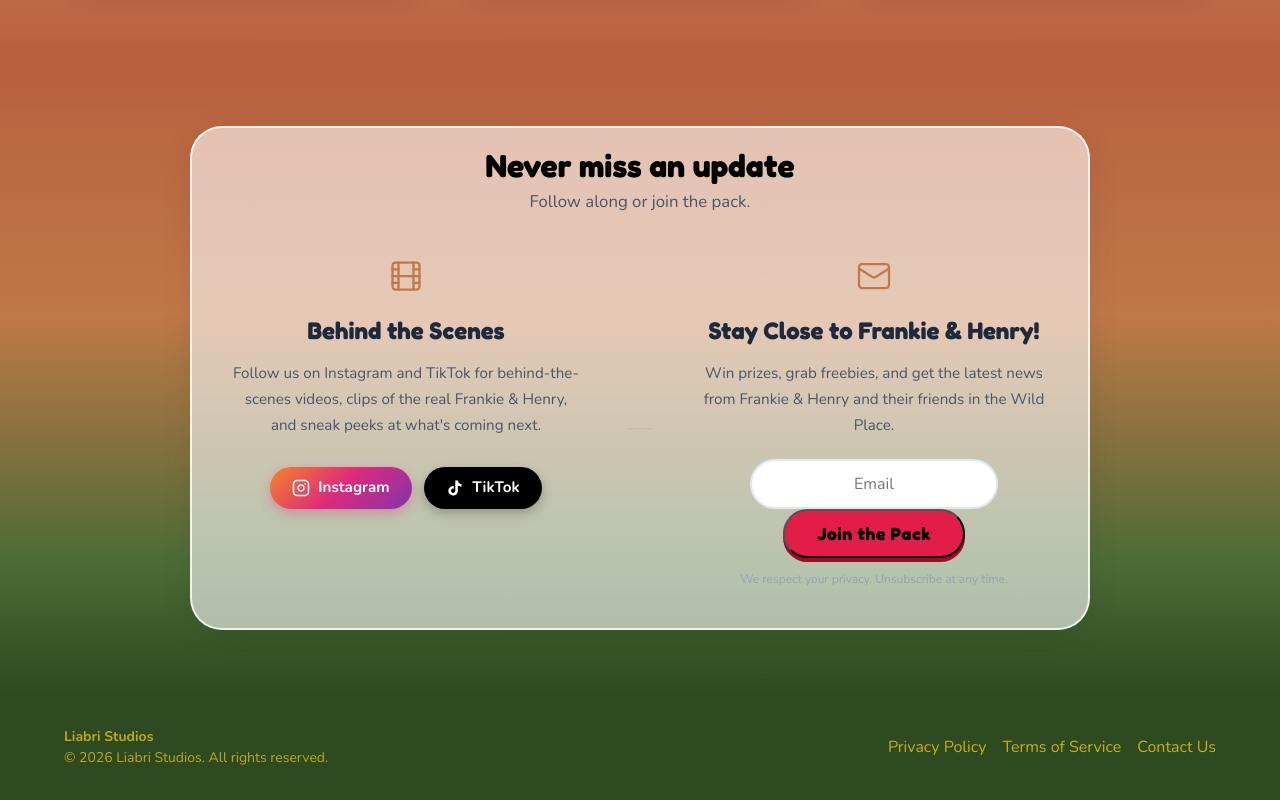
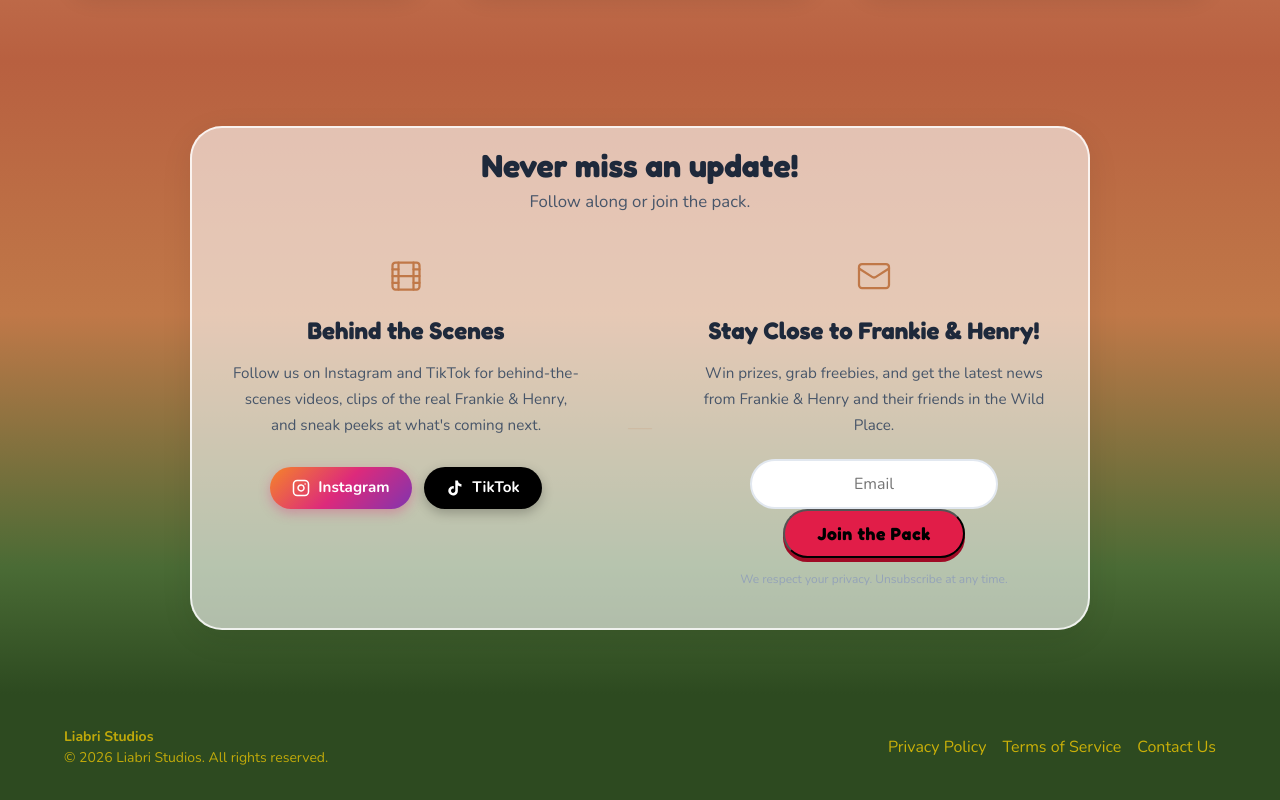
Before and after one commit to michelecameron21-art/Frankie-Henry-Website, a React (Vite) app: page / in a window 1280 px wide. Shown: the part 6705-7505 px from the top of the page. Built offline with nearby package versions, Linux system fonts and the light colour scheme.

Commit message:
Add exclamation mark to heading and match heading colours
'Never miss an update!' — added ! and set explicit #1e293b colour
to match the Behind the Scenes and Join the Pack h3 headings.

Co-Authored-By: Claude Sonnet 4.6 <noreply@anthropic.com>

```diff
--- a/src/components/Story.jsx
+++ b/src/components/Story.jsx
@@ -30,7 +30,7 @@ export default function Story() {
                 }}>
                     {/* Header */}
                     <div style={{ textAlign: 'center', padding: '1.25rem 2rem 0.75rem' }}>
-                        <h2 className="heading-lg" style={{ marginBottom: '0.25rem', fontSize: '2rem' }}>Never miss an update</h2>
+                        <h2 className="heading-lg" style={{ marginBottom: '0.25rem', fontSize: '2rem', color: '#1e293b' }}>Never miss an update!</h2>
                         <p style={{ color: '#475569', fontSize: '1.05rem' }}>Follow along or join the pack.</p>
                     </div>
 
```
